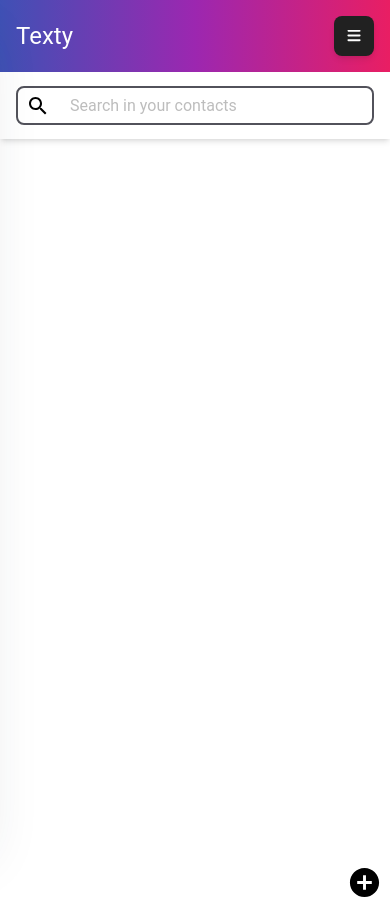
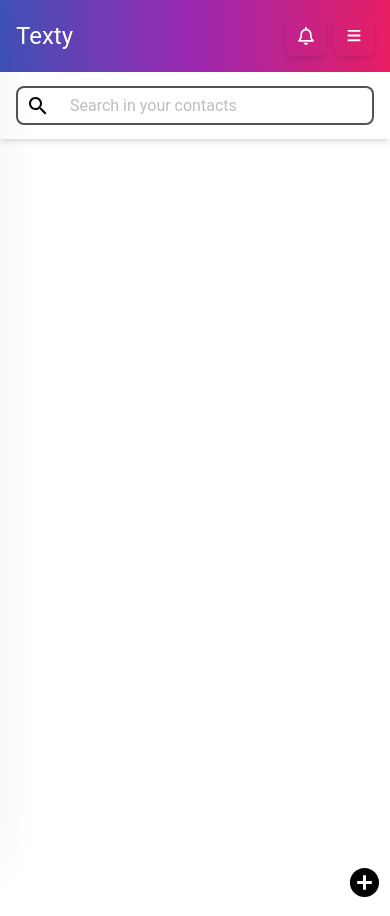
Before and after one commit to Simpl1fy/Text_Chat_Application, a React (Vite) app in the folder texty-frontend/: page /home in a window 390 px wide. Built offline with nearby package versions, Linux system fonts and the light colour scheme.

Commit message:
added notification icon to navbar, and modified the design for hamburger icon

```diff
--- a/texty-frontend/package.json
+++ b/texty-frontend/package.json
@@ -13,6 +13,7 @@
     "@emotion/react": "^11.13.3",
     "@emotion/styled": "^11.13.0",
     "@fortawesome/fontawesome-svg-core": "^6.6.0",
+    "@fortawesome/free-regular-svg-icons": "^6.7.1",
     "@fortawesome/free-solid-svg-icons": "^6.6.0",
     "@fortawesome/react-fontawesome": "^0.2.2",
     "@heroicons/react": "^2.1.5",
--- a/texty-frontend/src/components/Navbar.jsx
+++ b/texty-frontend/src/components/Navbar.jsx
@@ -10,6 +10,7 @@ import {
 } from "@material-tailwind/react";
 import { FontAwesomeIcon } from '@fortawesome/react-fontawesome';
 import { faCircleUser, faBars } from '@fortawesome/free-solid-svg-icons';
+import { faBell } from '@fortawesome/free-regular-svg-icons';
 import { useState } from "react";
 import { useAuth } from "../context/useAuth";
 import { useIsMobile } from "../context/useIsMobile";
@@ -65,6 +66,19 @@ export default function Navbar() {
           </div>
         </div>
 
+        {/* Navbar Right side */}
+        <div className="flex flex-row">
+          {/* Notification Menu */}
+          <div className="me-2">
+            <Menu>
+              <MenuHandler>
+                <IconButton className="bg-inherit hover:bg-white/10">
+                  <FontAwesomeIcon icon={faBell} className="fa-xl" />
+                </IconButton>
+              </MenuHandler>
+            </Menu>
+          </div>
+
           {/* User Menu & Signup Button */}
           <div className="hidden md:flex items-center space-x-3 mr-5">
             {!isLoggedIn ? (
@@ -88,11 +102,10 @@ export default function Navbar() {
 
           {/* Hamburger Menu for Mobile */}
           <div className="flex md:hidden">
-          <IconButton onClick={toggleDrawer}>
+            <IconButton onClick={toggleDrawer} className="bg-inherit hover:bg-white/10">
               <FontAwesomeIcon icon={faBars} className="fa-lg text-white" />
             </IconButton>
           </div>
-
           {/* Drawer Menu */}
           <Drawer open={drawerOpen} onClose={toggleDrawer} className="p-4 bg-gradient-to-r from-indigo-500 via-purple-500 to-pink-500">
             <div className="flex flex-col space-y-4">
@@ -110,6 +123,7 @@ export default function Navbar() {
               )}
             </div>
           </Drawer>
+        </div>
         <AddContactModal isModalOpen={isModalOpen} toggleModal={toggleModal} />
       </div>
       <Outlet />
```
Also changed, not shown: 1 other file (tests, documents, lock files or other folders). Lines whose indentation alone changed are shown as unchanged.
